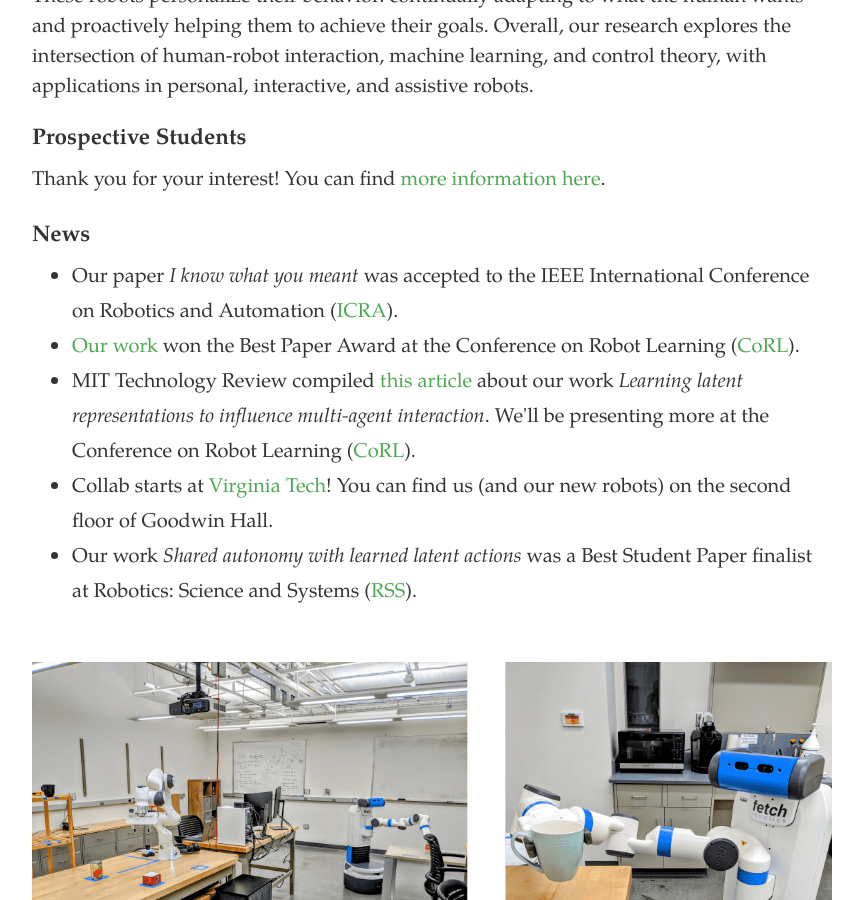
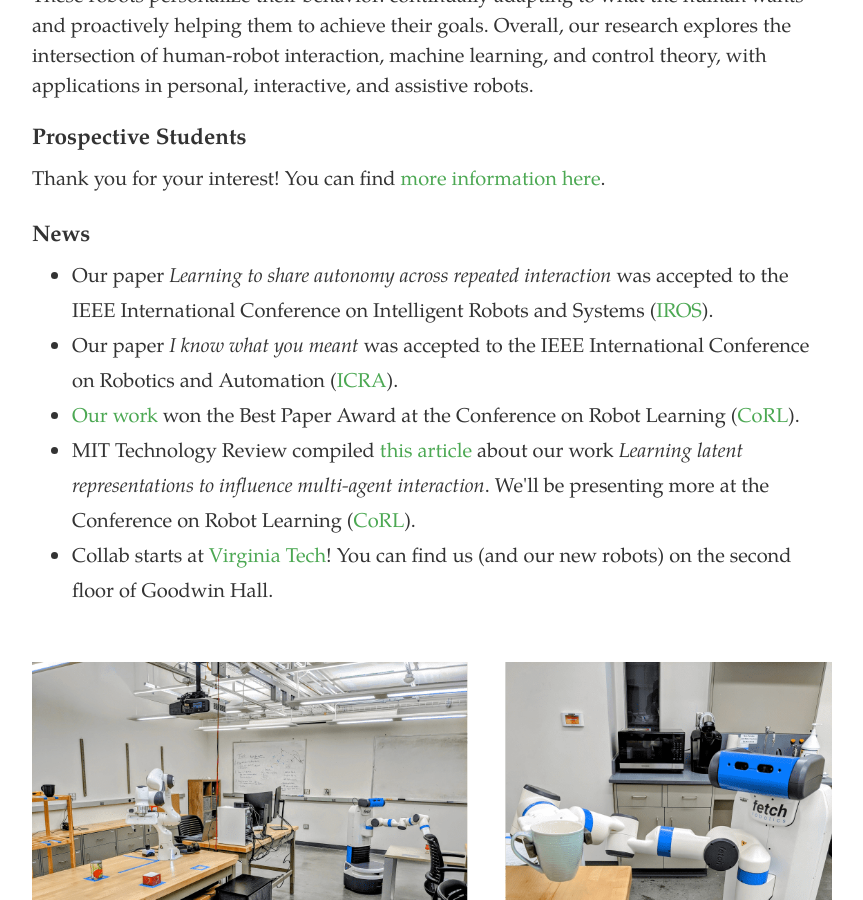
Before and after one commit to VT-Collab/vt-collab.github.io, a Jekyll site: the page built from index.html, in a window 1280 px wide and 900 px high, scrolled down 698 px. Shown: the whole window, without its empty margins (208-1071 px from the left). Built offline with Jekyll 4.4.1, drawn with Linux system fonts in a browser that asks for light colours; nearby versions of some CDN libraries.

Commit message:
iros paper

```diff
--- a/_data/news.yml
+++ b/_data/news.yml
@@ -1,3 +1,5 @@
+- text: "Our paper <i>Learning to share autonomy across repeated interaction</i> was accepted to the IEEE International Conference on Intelligent Robots and Systems (<a href=\"https://www.iros2021.org\">IROS</a>)."
+
 - text: "Our paper <i>I know what you meant</i> was accepted to the IEEE International Conference on Robotics and Automation (<a href=\"http://www.icra2021.org\">ICRA</a>)."
 
 - text: "<a href=\"http://ai.stanford.edu/blog/lili\">Our work</a> won the Best Paper Award at the Conference on Robot Learning (<a href=\"https://www.robot-learning.org\">CoRL</a>)."
```
Also changed, not shown: _data/publications.yml (+4 -4 lines), images/publications/ananth_iros2021.png (added), 1 other file.
